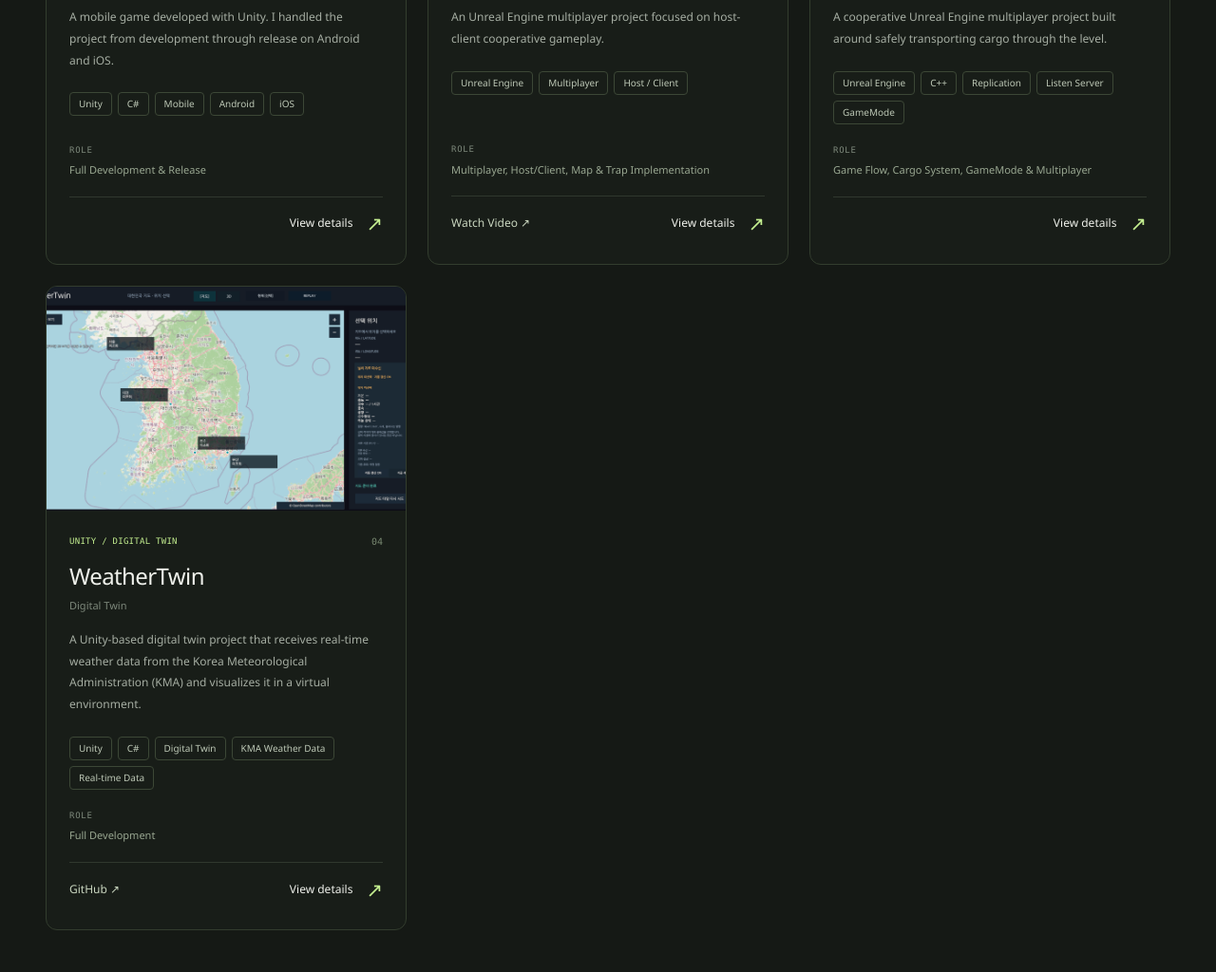
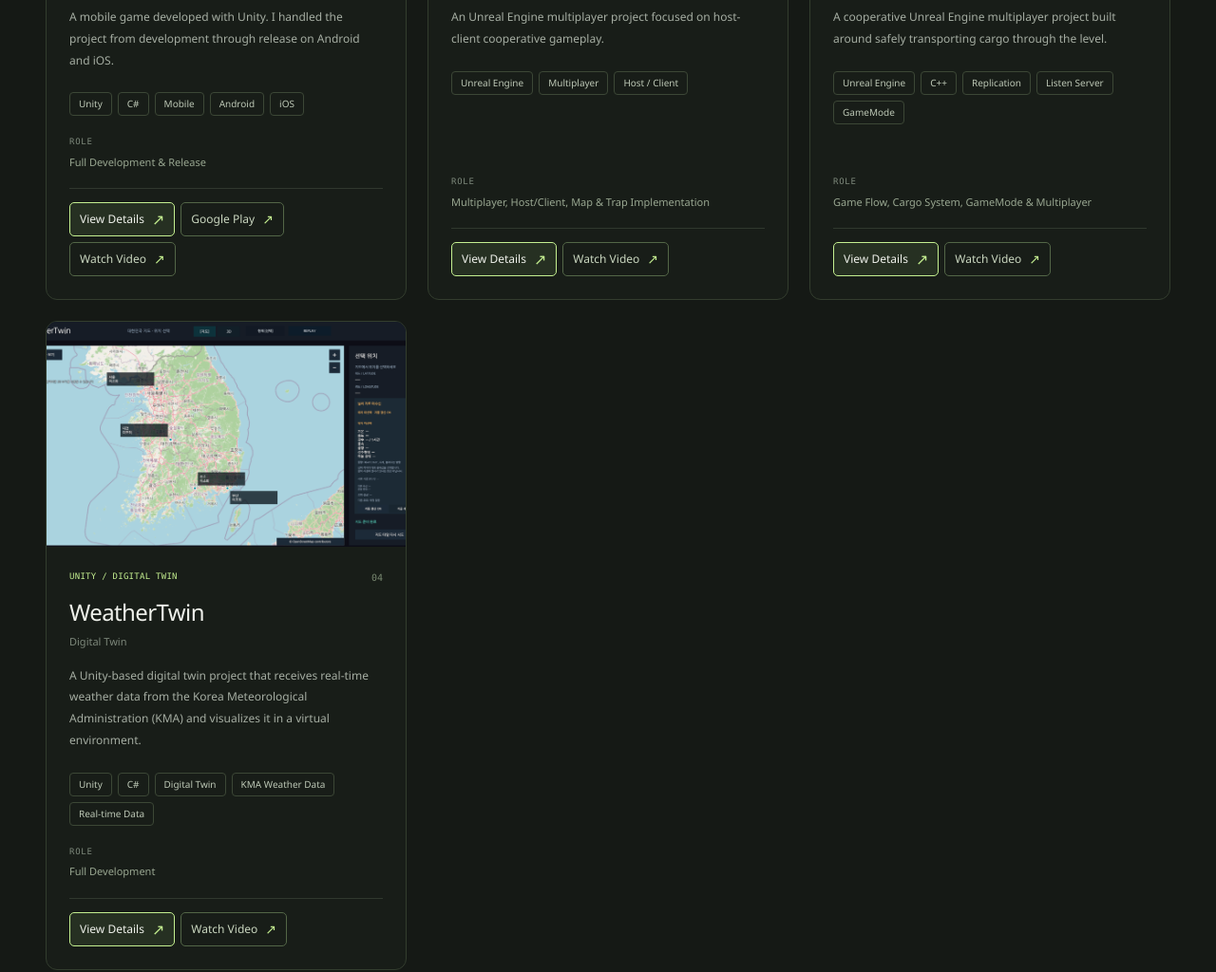
Before and after one commit to baggu4402/Portfolio, a plain HTML site: page index.html in a window 1280 px wide. Shown: the part 2060-3084 px from the top of the page at 95% size. Drawn offline with Linux system fonts and the light colour scheme.

Commit message:
링크 추가

```diff
--- a/css/style.css
+++ b/css/style.css
@@ -138,12 +138,14 @@ ul { list-style: none; margin: 0; padding: 0; }
 .tag { font-size: 10px; border-radius: 4px; border: 1px solid #3c4736; padding: 3px 9px; color: #bdc8b6; }
 .card-metadata { margin-top: auto; padding-top: 20px; display: flex; flex-direction: column; gap: 4px; color: #99a791; font-size: 11px; }
 .role-label { color: var(--subtle); font-family: var(--mono); font-size: 9px; letter-spacing: .08em; text-transform: uppercase; }
-.card-actions { display: flex; flex-wrap: wrap; gap: 14px; align-items: center; border-top: 1px solid var(--line); margin-top: 18px; padding-top: 10px; }
-.detail-button { display: flex; justify-content: space-between; align-items: center; gap: 14px; margin-left: auto; color: var(--text); border: 0; background: transparent; padding: 6px 0 6px 8px; min-height: 36px; font-size: 12px; }
-.detail-button > span:last-child { font-size: 21px; line-height: 1; color: var(--accent); }
-.detail-button:hover { color: var(--accent); }
-.project-link { color: #c9d6bf; font-size: 12px; padding-block: 8px; overflow-wrap: anywhere; }
-.project-link:hover { color: var(--accent); }
+.card-actions { display: flex; flex-wrap: wrap; gap: 6px; align-items: center; border-top: 1px solid var(--line); margin-top: 18px; padding-top: 14px; }
+.detail-button, .project-link { display: inline-flex; align-items: center; justify-content: center; gap: 8px; max-width: 100%; min-height: 36px; padding: 8px 10px; border: 1px solid #536647; border-radius: 5px; font-size: 12px; line-height: 1.2; text-align: center; }
+.detail-button { color: var(--text); border-color: var(--accent); background: #9bc9781c; }
+.detail-button > span:last-child { font-size: 16px; line-height: 1; color: var(--accent); }
+.detail-button:hover { color: var(--accent); background: #9bc9782b; }
+.project-link { color: #c9d6bf; overflow-wrap: anywhere; }
+.project-link::after { content: "↗"; color: var(--accent); font-size: 14px; line-height: 1; }
+.project-link:hover { color: var(--accent); border-color: var(--accent); }
 .empty-state { text-align: center; padding: 60px 24px; border: 1px dashed var(--line); color: var(--muted); border-radius: var(--radius); }
 
 .skills-section { display: grid; grid-template-columns: 1fr 2.25fr; gap: 55px; }
@@ -200,7 +202,7 @@ a.contact-link:hover strong { color: var(--accent); }
 .challenge-list li + li { margin-top: 10px; }
 .challenge-list li::marker { color: #829766; }
 .dialog-links { margin-top: 28px; display: flex; flex-wrap: wrap; gap: 12px; }
-.dialog-links .project-link { padding: 9px 16px; border: 1px solid #536647; border-radius: 5px; }
+.dialog-links .project-link { padding: 9px 16px; }
 .project-gallery { margin-top: 32px; padding-top: 28px; border-top: 1px solid var(--line); }
 .project-gallery h3 { font-size: 17px; margin-bottom: 18px; }
 .gallery-grid { display: grid; grid-template-columns: repeat(2, minmax(0, 1fr)); align-items: start; gap: 16px; }
@@ -295,7 +297,7 @@ a.contact-link:hover strong { color: var(--accent); }
   .card-category { font-size: 10px; }
   .card-metadata { font-size: 11px; }
   .tag { font-size: 11px; }
-  .detail-button { min-height: 44px; font-size: 13px; }
+  .card-actions .detail-button, .card-actions .project-link { min-height: 44px; font-size: 13px; }
   .skill-group { grid-template-columns: 1fr; gap: 16px; padding-block: 22px; }
   .skill-chip { font-size: 12px; padding: 8px 15px; }
   .toolbox-mark { font-size: 45px; }
--- a/js/main.js
+++ b/js/main.js
@@ -40,13 +40,9 @@
   function link(label, href, className) {
     const anchor = element("a", className, label);
     anchor.href = href;
-    if (/^https?:$/i.test(new URL(href, window.location.href).protocol)) {
-      if (new URL(href, window.location.href).origin !== window.location.origin) {
-        anchor.target = "_blank";
-        anchor.rel = "noopener noreferrer";
-        anchor.append(element("span", "sr-only", " (opens in a new tab)"));
-      }
-    }
+    anchor.target = "_blank";
+    anchor.rel = "noopener noreferrer";
+    anchor.append(element("span", "sr-only", " (opens in a new tab)"));
     return anchor;
   }
 
@@ -199,9 +195,10 @@
 
   function projectLinks(project, className) {
     const group = element("div", className);
-    for (const [field, label] of [["github", "GitHub ↗"], ["video", "Watch Video ↗"], ["demo", "Demo ↗"], ["download", "Download ↓"], ["store", "Store ↗"]]) {
-      const href = safeUrl(project.links?.[field]);
-      if (href) group.append(link(label, href, "project-link"));
+    for (const item of Array.isArray(project.links) ? project.links : []) {
+      const href = safeUrl(item?.url);
+      if (!href || !item.label) continue;
+      group.append(link(item.label, href, "project-link"));
     }
     return group;
   }
@@ -334,11 +331,11 @@
     const actions = projectLinks(project, "card-actions");
     const button = element("button", "detail-button");
     button.type = "button";
-    button.append(element("span", "", "View details"), element("span", "", "↗"));
+    button.append(element("span", "", "View Details"), element("span", "", "↗"));
     button.setAttribute("aria-label", `View ${project.title} details`);
     button.setAttribute("aria-haspopup", "dialog");
     button.addEventListener("click", () => openDetails(project, button));
-    actions.append(button);
+    actions.prepend(button);
     body.append(actions);
     card.append(body);
     return card;
--- a/js/projects.js
+++ b/js/projects.js
@@ -2,7 +2,8 @@
 // images[0] is the cover; images.slice(1) appear below all project details.
 // imageFolder enables bounded discovery of new numbered files without editing this list.
 // Existing files are also listed here for immediate rendering before discovery completes.
-// Paths are relative to index.html. Empty links and dates are not displayed.
+// Paths are relative to index.html. Add external buttons with { type, label, url }.
+// Empty dates are not displayed.
 window.PORTFOLIO_PROJECTS = [
   {
     id: "purrfect-parcel",
@@ -27,7 +28,10 @@ window.PORTFOLIO_PROJECTS = [
       "Prepared and released the project for mobile platforms.",
       "Managed the project structure and mobile build pipeline through the release stage."
     ],
-    links: { github: "", video: "", demo: "", download: "", store: "" }
+    links: [
+      { type: "store", label: "Google Play", url: "https://play.google.com/store/apps/details?id=com.baggu4402.purrfectparcel" },
+      { type: "video", label: "Watch Video", url: "https://youtube.com/shorts/X44ut0nng0g" }
+    ]
   },
   {
     id: "parcelknight",
@@ -51,7 +55,9 @@ window.PORTFOLIO_PROJECTS = [
       "Implemented gameplay map elements and traps.",
       "Handled host/client gameplay interactions so multiplayer features behaved consistently during a session."
     ],
-    links: { github: "", video: "https://www.youtube.com/watch?v=A5hnTB9aoWU", demo: "", download: "", store: "" }
+    links: [
+      { type: "video", label: "Watch Video", url: "https://www.youtube.com/watch?v=A5hnTB9aoWU" }
+    ]
   },
   {
     id: "animal-rider",
@@ -76,7 +82,9 @@ window.PORTFOLIO_PROJECTS = [
       "Used a Listen Server and handled important gameplay state changes on the server to keep multiplayer sessions consistent.",
       "Designed the core systems without unnecessary per-frame Tick logic."
     ],
-    links: { github: "", video: "", demo: "", download: "", store: "" }
+    links: [
+      { type: "video", label: "Watch Video", url: "https://www.youtube.com/watch?v=DlzeSp2aAUw" }
+    ]
   },
   {
     id: "weathertwin",
@@ -101,6 +109,8 @@ window.PORTFOLIO_PROJECTS = [
       "Implemented switching between a map view and a 3D environment while preserving the current application state.",
       "Mapped weather conditions to visual changes in the 3D environment, including surface wetness and weather information displays."
     ],
-    links: { github: "https://github.com/baggu4402/WeatherTwin", video: "", demo: "", download: "", store: "" }
+    links: [
+      { type: "video", label: "Watch Video", url: "https://youtu.be/KXTYHpM2AIo?si=P9bct1yJpshfubFt" }
+    ]
   }
 ];
```
